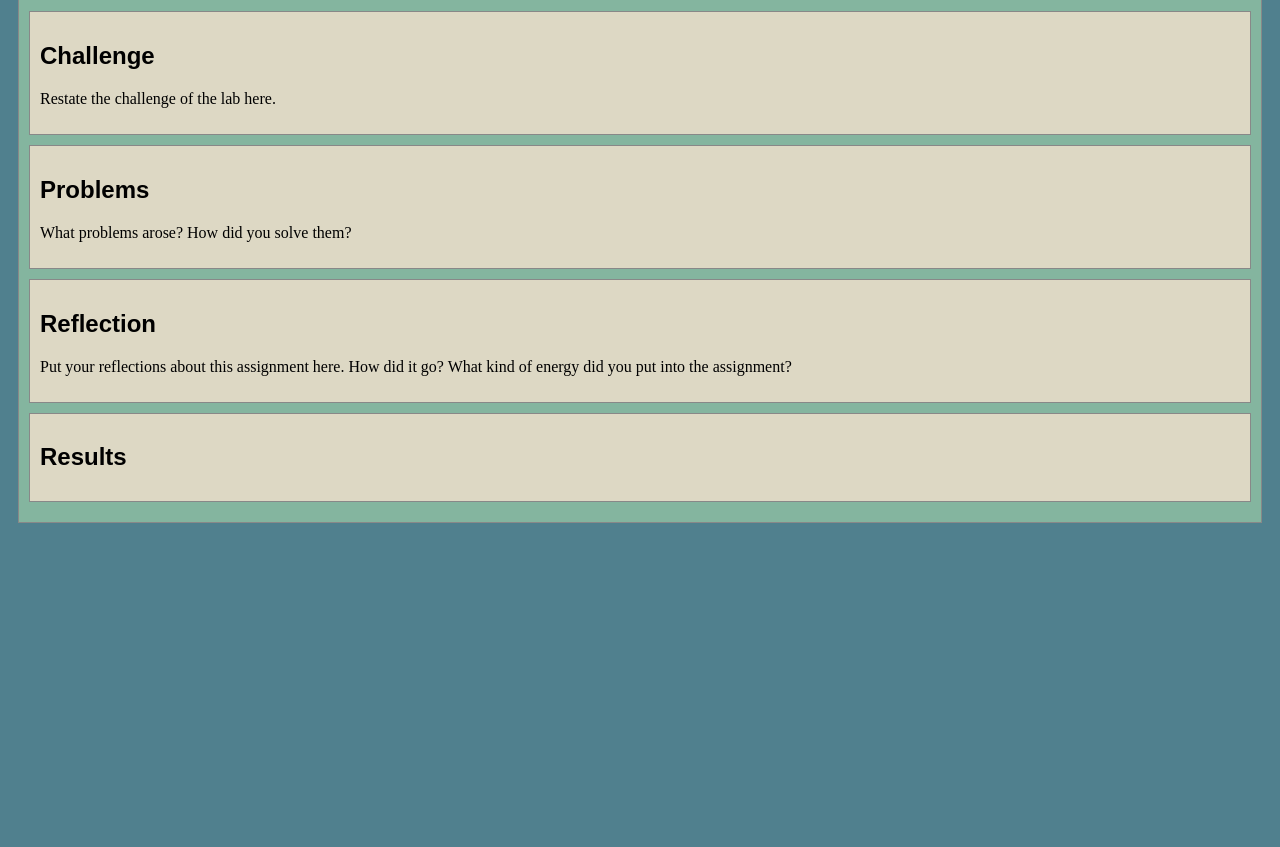
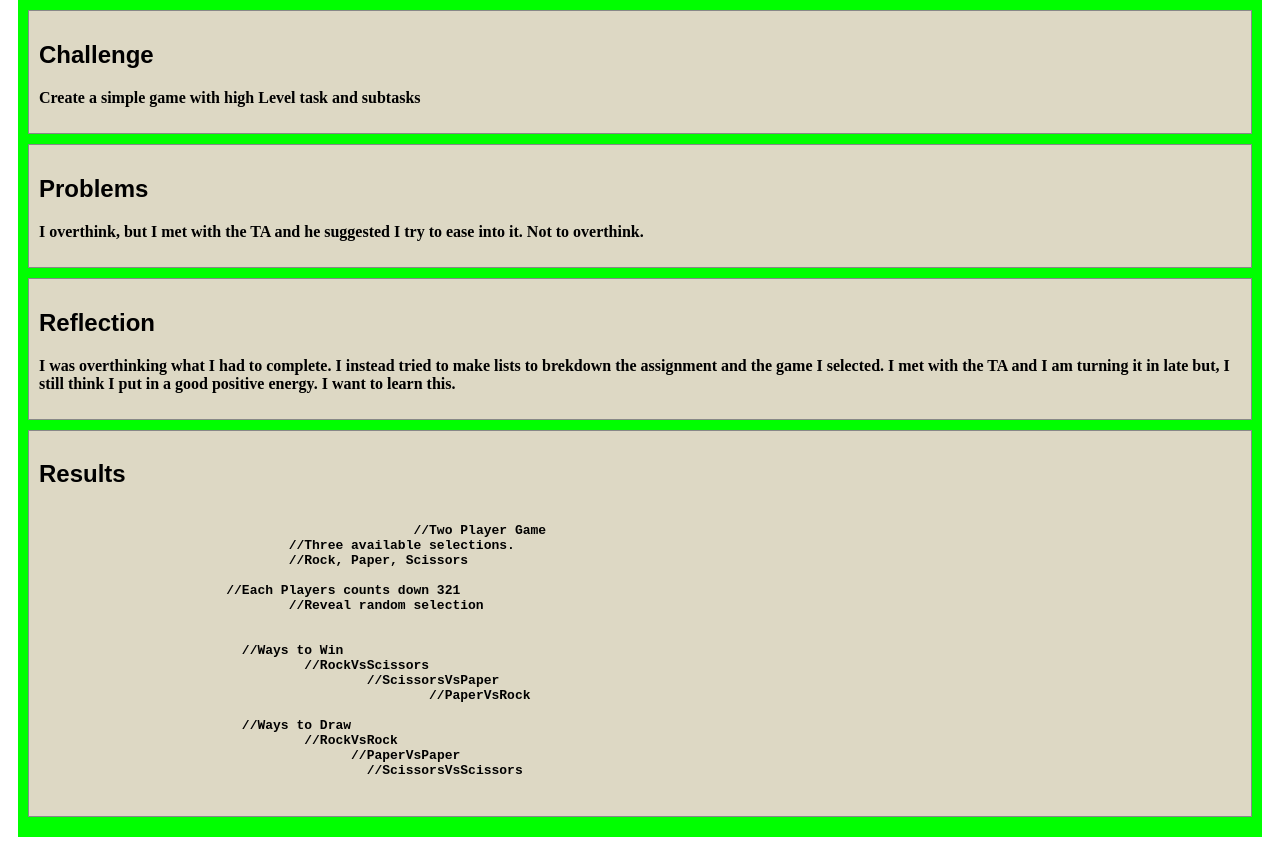
Before and after one commit to Joluga004/art101., a plain HTML site: page lab4/index.html in a window 1280 px wide. Shown: the part 100-947 px from the top of the page. Before the commit the page ends 800 px from the top, so only its background shows below. Drawn offline with nearby package versions, Linux system fonts and the light colour scheme.

Commit message:
rockpaperscissors

```diff
--- a/css/homepage.css
+++ b/css/homepage.css
@@ -1,6 +1,6 @@
 /* this css file will only style the homepage of our site */
 
-.cat-photo {
+.image {
   margin: 10px;
   max-width: 500px;
 }
--- a/css/site.css
+++ b/css/site.css
@@ -4,7 +4,7 @@
 
 /* we can select an html element tag, in this case "body" will apply to the whole document */
 body {
-  background-color: #50808E;
+  background-color: none;
 }
 
 /* we can have rules apply to multiple elements at the same time with commas */
@@ -23,8 +23,10 @@ h1 {
 #content {
   margin: 10px;
   padding: 10px;
-  border: solid 1px #888;
-  background-color: #84B59F;
+  border: solid 1px none;
+  background-color: #00FF00;
+  font-weight: 700;
+
 }
 
 /* the period in a CSS selector selects an element by class, e.g., class="minor-section" */
@@ -32,5 +34,16 @@ h1 {
   padding: 10px;
   margin-bottom: 10px;
   border: solid 1px #888;
-  background-color: #A3C9A8;
+  background-color: #7bff8c;
+  font-weight: 400;
 }
+
+
+body {
+  background-image: url(../img/RanaRana.jpeg);
+  background-repeat: repeat;
+  background-size: 100% auto; /* Adjust the size as needed */
+  background-position: center; /* Center the background image */
+  opacity: 0.5;
+  border: 1in solid #00FF00; /* Thick neon border */
+}
--- a/lab2/css/lab.css
+++ b/lab2/css/lab.css
@@ -24,7 +24,7 @@
 
 body {
     /* Set background image */
-    background-image: url(https://upload.wikimedia.org/wikipedia/commons/f/fa/Mexico-3980_-_Coyolxauhqui_Stone_%282508259597%29.jpg);
+    background-image: url(../../img/coyo.jpg);
     /* Adjust background properties */
     background-size: cover;
     background-position: center;
--- a/lab4/css/lab.css
+++ b/lab4/css/lab.css
@@ -7,3 +7,29 @@
     border: solid 1px #888;
     background-color: #DDD8C4;
   }
+
+  body {
+    background-color: none;
+  }
+
+  /* we can have rules apply to multiple elements at the same time with commas */
+  h1,h2,h3 {
+    font-family: sans-serif;
+  }
+
+  /* and we can have rules that overlap other rules, both take effect */
+  h1 {
+    letter-spacing: 5px;
+    word-spacing: 5px;
+    font-size: 200%;
+  }
+
+  /* the hashtag in a CSS selector selects an element by id, e.g., id="content" */
+  #content {
+    margin: 10px;
+    padding: 10px;
+    border: solid 1px none;
+    background-color: #00FF00;
+    font-weight: 700;
+
+  }
--- a/lab4/index.html
+++ b/lab4/index.html
@@ -9,10 +9,9 @@
 	<!-- Set viewport so page remains consistently scaled w narrow devices -->
   	<meta name="viewport" content="width=device-width, initial-scale=1.0" />
 
-	<!-- Include a sitewide CSS file for consistent styling across the site -->
-	<link rel="stylesheet" type="text/css" href="../css/site.css">
+
 	<!-- Lab-specifc CSS file for any special styling of this particular page -->
-	<link rel="stylesheet" type="text/css" href="css/lab.css">
+	<link rel="stylesheet" href="css/lab.css">
 
 	<!-- load jQuery library to make javascript easier (must be above our lab js)-->
 	<script src="https://code.jquery.com/jquery-3.6.4.min.js"></script>
@@ -20,30 +19,52 @@
 	<script type="text/javascript" src="./js/lab.js" DEFER></script>
 </head>
 <body>
-	<!-- Style this page by changing the CSS in ../css/site.css or css/lab.css -->
+
 	<main id="content">
 		<section>
-			<h1>Lab X - Subject/Topic</h1>
+			<h1>Lab 4- Pseudocoding and Problem Solving</h1>
 			<div class="minor-section">
 					<h2>Challenge</h2>
-					<p>Restate the challenge of the lab here.</p>
+					<p> Create a simple game with high Level task and subtasks</p>
 			</div>
 
 			<div class="minor-section">
 					<h2>Problems</h2>
-					<p>What problems arose? How did you solve them? </p>
+					<p>I overthink, but I met with the TA and he suggested I try to ease into it. Not to overthink.</p>
 			</div>
 
 			<div class="minor-section">
 					<h2>Reflection</h2>
-					<p>Put your reflections about this assignment here. How did it go? What kind of energy did you put into the assignment? </p>
+					<p> I was overthinking what I had to complete. I instead tried to make lists to brekdown the assignment and the game I selected.
+						I met with the TA and I am turning it in late but, I still think I put in a good positive energy. I want to
+						learn this.
+					</p>
 			</div>
 
 			<div class="minor-section">
 					<h2>Results</h2>
-					<div id="output"></div>
+					<div id="output"><pre><code>
+						//Two Player Game
+				//Three available selections.
+				//Rock, Paper, Scissors
+
+			//Each Players counts down 321
+				//Reveal random selection
+
+
+			  //Ways to Win
+				  //RockVsScissors
+					  //ScissorsVsPaper
+						  //PaperVsRock
+
+			  //Ways to Draw
+				  //RockVsRock
+					//PaperVsPaper
+					  //ScissorsVsScissors
+					</code></pre></div>
 			</div>
 		</section>
+
 		<nav id="links">
 			<!-- Put links to other pages (including the homepage) here. -->
 		</nav>
```
Also changed, not shown: index.html (+47 -36 lines), index2.html (added, +53 -0 lines), lab3/index.html (+3 -1 lines), lab4/js/lab.js (+24 -4 lines), img/RanaRana.jpeg (added), img/elpayaso.jpeg (added), lab4/img/elpayaso.jpeg (added), 3 other files.
